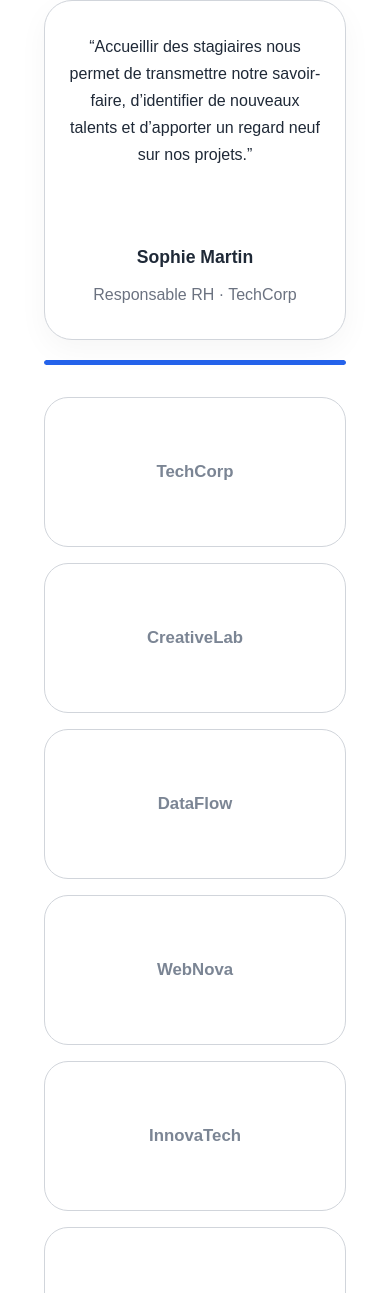
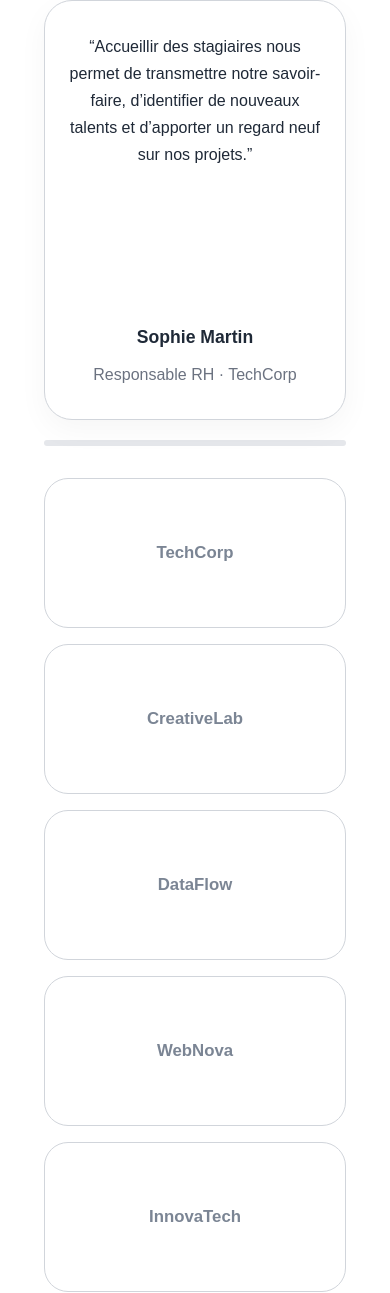
Before and after one commit to baptiste-e/stagepro.fr, a PHP site: page / in a window 390 px wide. Shown: the part 1316-2609 px from the top of the page. Run offline with PHP 8.4, Linux system fonts and the light colour scheme.

Commit message:
cita up3

```diff
--- a/stagepro.fr/public/styles.css
+++ b/stagepro.fr/public/styles.css
@@ -458,9 +458,13 @@ section:not(.hero):not(.entreprise-showcase):not(.espaces-section):not(.stats-se
   align-items: start;
 }
 
-.showcase-left,
+.showcase-left {
+  display: flex;
+  align-items: flex-start;
+}
+
 .showcase-right {
-  min-width: 0;
+  overflow: visible;
 }
 
 /* --- COLONNE GAUCHE --- */
@@ -525,20 +529,20 @@ section:not(.hero):not(.entreprise-showcase):not(.espaces-section):not(.stats-se
 }
 
 .testimonial-progress {
-  margin-top: 1.25rem;
+  margin-top: 20px;
   width: 100%;
-  height: 5px;
-  background: #dcdfe4;
+  height: 6px;
+  background: #e5e7eb;
   border-radius: 999px;
   overflow: hidden;
+  display: block;
 }
 
 .testimonial-progress-bar {
-  display: block;
   width: 0%;
   height: 100%;
-  background: var(--accent);
-  border-radius: 999px;
+  background: #2563eb;
+  transition: width 10s linear;
 }
 
 /* --- COLONNE DROITE --- */
@@ -595,9 +599,10 @@ section:not(.hero):not(.entreprise-showcase):not(.espaces-section):not(.stats-se
     font-size: 1rem;
   }
 
-  .testimonial-track {
-    min-height: 340px;
-  }
+.testimonial-track {
+  position: relative;
+  height: 420px; /* FIX clé */
+}
 
   .testimonial-card {
     padding: 2rem 1.5rem;
```
